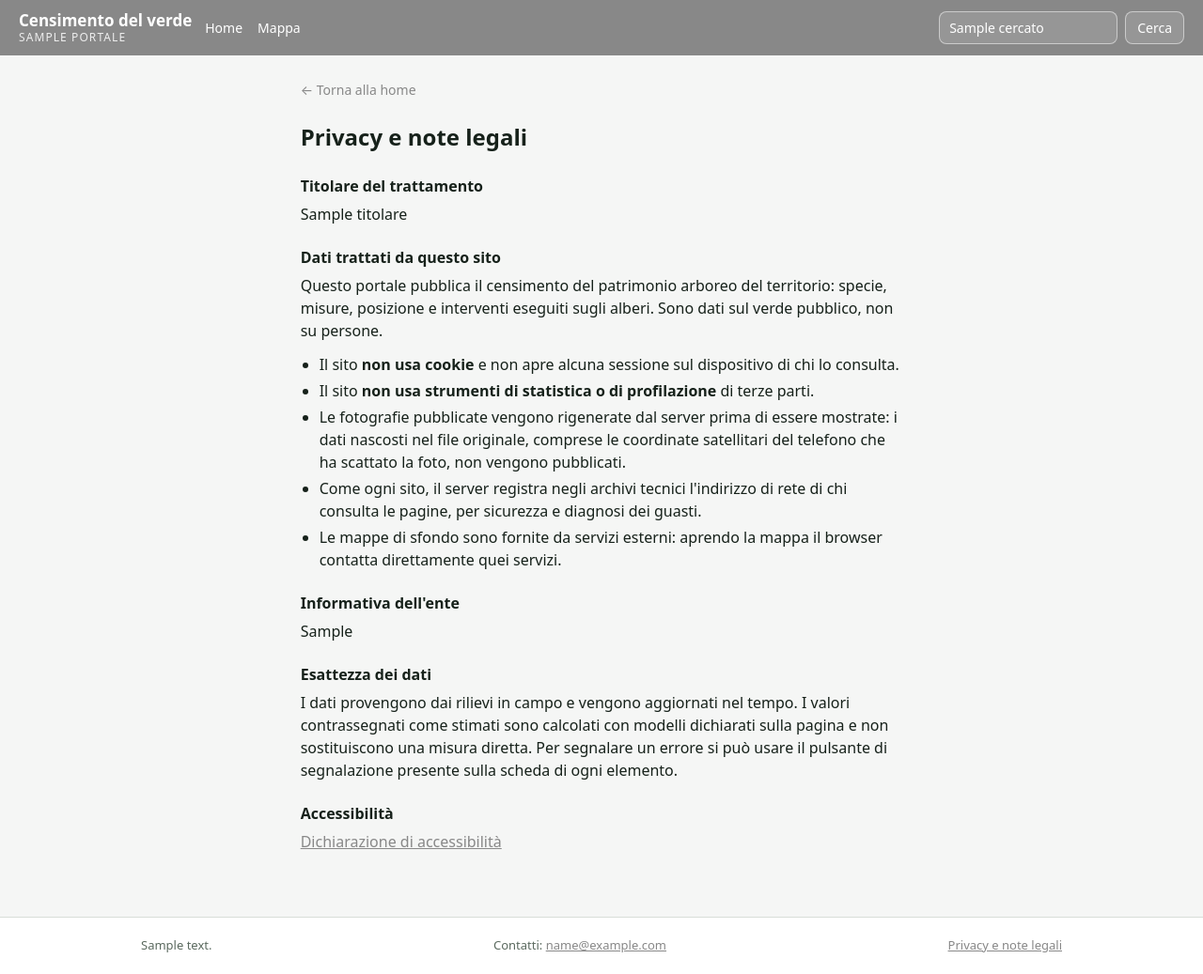
After one commit to vivaiohappygarden-ops/webgis-censimento, a Laravel app: template resources/views/portale/informativa.blade.php in a window 1280 px wide. The commit adds this page. Shown: the whole page at 94% size. Run offline with Laravel 12, Linux system fonts and the light colour scheme; the template is opened without the code that fills it: most values are stand-ins (such as "Sample title", 1, 10 or a date in 2020); parts of the project's set-up code (start-up, migrations or seed data) failed here and were passed over.

Commit message:
Portale pubblico: messa in linea
- pagina "Privacy e note legali" con la parte tecnica gia' scritta (niente
  cookie, niente statistiche di terze parti, foto rigenerate senza i dati
  nascosti del file originale) e i campi a cura dell'ente: titolare del
  trattamento, informativa propria, dichiarazione di accessibilita'. Senza
  titolare la pagina lo dice invece di far finta di niente
- collegamento alla pagina in fondo a ogni schermata del portale
- il portale e' indicizzabile dai motori di ricerca; la pagina del QR resta
  esclusa come prima
- l'app di campo non invade piu' le pagine pubbliche: il service worker ha
  ambito ristretto a /operatore e le installazioni vecchie su tutto il sito
  vengono rimosse al primo avvio
- copia pubblica delle fotografie calcolata una volta sola e tenuta su
  disco: senza, ogni visita a una scheda faceva ricodificare l'immagine da
  capo. La risposta resta senza cache del browser, cosi' spegnere la
  pubblicazione ha effetto subito
- certificati per i sottodomini dei Comuni emessi al volo, ma solo dopo che
  l'applicazione ha confermato che il nome corrisponde a un committente con
  il portale acceso: nessuno puo' far emettere certificati puntando un
  proprio nome sul nostro server
- guida di installazione: procedura DNS e primo avvio di un portale comunale

Co-Authored-By: Claude Fable 5 <noreply@anthropic.com>
Claude-Session: https://claude.ai/code/session_01Jk5VGJWnwfYKmGvpXDEHxb

```diff
--- a/app/Http/Controllers/Api/V1/ClientController.php
+++ b/app/Http/Controllers/Api/V1/ClientController.php
@@ -202,6 +202,9 @@ class ClientController extends Controller implements HasMiddleware
             'public_profile.color' => ['sometimes', 'nullable', 'string', 'regex:/^#[0-9a-fA-F]{6}$/'],
             'public_profile.footer_text' => ['sometimes', 'nullable', 'string', 'max:500'],
             'public_profile.show_co2' => ['sometimes', 'boolean'],
+            'public_profile.legal_owner' => ['sometimes', 'nullable', 'string', 'max:500'],
+            'public_profile.privacy_text' => ['sometimes', 'nullable', 'string', 'max:5000'],
+            'public_profile.accessibility_url' => ['sometimes', 'nullable', 'url', 'max:500'],
 
             // Prefisso delle etichette: la numerazione riparte da uno per
             // ogni committente (MEN-0001, GUI-0001)
--- a/app/Http/Controllers/Api/V1/PhotoController.php
+++ b/app/Http/Controllers/Api/V1/PhotoController.php
@@ -126,6 +126,9 @@ class PhotoController extends Controller implements HasMiddleware
         $photo = Photo::findOrFail($id);
         $photo->delete();
 
+        // La copia pubblica ridimensionata non deve sopravvivere all'originale
+        \App\Services\Photos\PublicPhotoCache::dimentica($photo);
+
         Audit::log('photo.deleted', $photo);
 
         return response()->noContent();
--- a/app/Http/Controllers/Portale/ElementoController.php
+++ b/app/Http/Controllers/Portale/ElementoController.php
@@ -5,7 +5,6 @@ namespace App\Http\Controllers\Portale;
 use App\Http\Controllers\Controller;
 use App\Models\Asset;
 use App\Models\Photo;
-use App\Services\Photos\ImageDerivative;
 use App\Services\Portale\PortalSearch;
 use App\Services\Portale\PortalState;
 use App\Support\PortalContext;
@@ -89,7 +88,7 @@ class ElementoController extends Controller
         $foto = $this->fotoPubblica($asset);
         abort_if($foto === null, 404);
 
-        $jpeg = ImageDerivative::jpeg(Storage::disk()->get($foto->s3_key), maxDimension: 1200, quality: 78);
+        $jpeg = \App\Services\Photos\PublicPhotoCache::jpeg($foto);
         abort_if($jpeg === null, 404);
 
         return response($jpeg, 200, [
@@ -120,7 +119,7 @@ class ElementoController extends Controller
         abort_unless(in_array($foto->category, ['before', 'during', 'after', 'census', 'reference'], true), 404);
         abort_unless($this->eventoPubblico($foto), 404);
 
-        $jpeg = ImageDerivative::jpeg(Storage::disk()->get($foto->s3_key), maxDimension: 1200, quality: 78);
+        $jpeg = \App\Services\Photos\PublicPhotoCache::jpeg($foto);
         abort_if($jpeg === null, 404);
 
         return response($jpeg, 200, [
--- a/app/Http/Middleware/ResolvePublicPortal.php
+++ b/app/Http/Middleware/ResolvePublicPortal.php
@@ -44,6 +44,9 @@ class ResolvePublicPortal
 
         app()->instance(PortalContext::class, $context);
         view()->share('portale', $context);
+        // Le pagine del portale sono fatte per essere trovate dai cittadini:
+        // a differenza della pagina del QR, vanno indicizzate
+        view()->share('indicizzabile', true);
 
         return $next($request);
     }
--- /dev/null
+++ b/resources/views/portale/informativa.blade.php
@@ -0,0 +1,75 @@
+@extends('portale.layout')
+
+@section('titolo', 'Privacy e note legali')
+
+@push('stile')
+<style>
+    h1 { font-size: 24px; margin: 8px 0 16px; }
+    h2 { font-size: 16px; margin: 22px 0 6px; }
+    .testo { max-width: 70ch; }
+    .testo p { margin: 0 0 12px; }
+    .testo ul { margin: 0 0 12px; padding-left: 20px; }
+    .testo li { margin-bottom: 4px; }
+    .proprio { white-space: pre-line; }
+    .mancante {
+        background: #fff7ed; border: 1px solid #fed7aa; color: #7c2d12;
+        border-radius: 10px; padding: 12px 16px; font-size: 14px;
+    }
+</style>
+@endpush
+
+@section('contenuto')
+    <a class="indietro" href="{{ $portale->url('/') }}">&larr; Torna alla home</a>
+
+    <h1>Privacy e note legali</h1>
+
+    <div class="testo">
+        <h2>Titolare del trattamento</h2>
+        @if ($titolare)
+            <p class="proprio">{{ $titolare }}</p>
+        @else
+            <p class="mancante">
+                Il titolare del trattamento non è ancora stato indicato. Va compilato dall'ente
+                prima di rendere pubblico questo portale.
+            </p>
+        @endif
+
+        <h2>Dati trattati da questo sito</h2>
+        <p>
+            Questo portale pubblica il censimento del patrimonio arboreo del territorio: specie,
+            misure, posizione e interventi eseguiti sugli alberi. Sono dati sul verde pubblico,
+            non su persone.
+        </p>
+        <ul>
+            <li>Il sito <strong>non usa cookie</strong> e non apre alcuna sessione sul dispositivo di chi lo consulta.</li>
+            <li>Il sito <strong>non usa strumenti di statistica o di profilazione</strong> di terze parti.</li>
+            <li>Le fotografie pubblicate vengono rigenerate dal server prima di essere mostrate: i dati
+                nascosti nel file originale, comprese le coordinate satellitari del telefono che ha
+                scattato la foto, non vengono pubblicati.</li>
+            <li>Come ogni sito, il server registra negli archivi tecnici l'indirizzo di rete di chi
+                consulta le pagine, per sicurezza e diagnosi dei guasti.</li>
+            <li>Le mappe di sfondo sono fornite da servizi esterni: aprendo la mappa il browser
+                contatta direttamente quei servizi.</li>
+        </ul>
+
+        @if ($testoEnte)
+            <h2>Informativa dell'ente</h2>
+            <p class="proprio">{{ $testoEnte }}</p>
+        @endif
+
+        <h2>Esattezza dei dati</h2>
+        <p>
+            I dati provengono dai rilievi in campo e vengono aggiornati nel tempo. I valori
+            contrassegnati come stimati sono calcolati con modelli dichiarati sulla pagina e non
+            sostituiscono una misura diretta. Per segnalare un errore si può usare il pulsante di
+            segnalazione presente sulla scheda di ogni elemento.
+        </p>
+
+        @if ($accessibilita)
+            <h2>Accessibilità</h2>
+            <p>
+                <a href="{{ $accessibilita }}" target="_blank" rel="noopener">Dichiarazione di accessibilità</a>
+            </p>
+        @endif
+    </div>
+@endsection
--- a/resources/views/portale/layout.blade.php
+++ b/resources/views/portale/layout.blade.php
@@ -237,6 +237,7 @@
             @if ($portale->contactEmail())
                 <div>Contatti: <a href="mailto:{{ $portale->contactEmail() }}">{{ $portale->contactEmail() }}</a></div>
             @endif
+            <div><a href="{{ $portale->url('/privacy') }}">Privacy e note legali</a></div>
         </div>
     </footer>
 </body>
--- a/routes/portale.php
+++ b/routes/portale.php
@@ -26,6 +26,7 @@ $rotte = function (): void {
     Route::get('/', [HomeController::class, 'home'])->name('home');
     Route::get('/cerca', [HomeController::class, 'cerca'])->name('cerca');
     Route::get('/stemma', [HomeController::class, 'logo'])->name('stemma');
+    Route::get('/privacy', [HomeController::class, 'informativa'])->name('privacy');
 
     Route::get('/elemento/{codice}', [ElementoController::class, 'mostra'])->name('elemento');
     Route::get('/elemento/{codice}/foto', [ElementoController::class, 'foto'])->name('elemento.foto');
--- a/routes/web.php
+++ b/routes/web.php
@@ -25,6 +25,39 @@ Route::middleware('throttle:240,1')->group(function () {
     Route::get('/p/{token}/foto', [\App\Http\Controllers\Web\PublicTreeController::class, 'photo'])
         ->where('token', '[A-Za-z0-9]{16,64}')->name('public.tree.photo');
 });
+
+/*
+ * Verifica dei nomi a dominio per il rilascio automatico del certificato.
+ * Caddy interroga questo indirizzo prima di chiedere un certificato per un
+ * sottodominio: senza, chiunque potrebbe far emettere certificati puntando
+ * un proprio nome sul nostro server.
+ */
+Route::get('/interno/tls', function (\Illuminate\Http\Request $request) {
+    $host = strtolower(trim((string) $request->query('domain')));
+    $base = strtolower((string) config('portal.base_host'));
+    $principale = strtolower((string) parse_url((string) config('app.url'), PHP_URL_HOST));
+
+    if ($host !== '' && $host === $principale) {
+        return response('', 200);
+    }
+
+    if ($host === '' || $base === '' || ! str_ends_with($host, '.'.$base)) {
+        return response('', 404);
+    }
+
+    $slug = substr($host, 0, -strlen('.'.$base));
+
+    $esiste = \App\Models\Client::query()->withoutGlobalScopes()
+        ->whereNull('deleted_at')
+        ->where('public_slug', $slug)
+        ->where('public_enabled', true)
+        ->where('is_active', true)
+        ->whereIn('tenant_id', \App\Models\Organization::query()->withoutGlobalScopes()
+            ->where('is_active', true)->whereNull('deleted_at')->select('id'))
+        ->exists();
+
+    return response('', $esiste ? 200 : 404);
+})->middleware('throttle:120,1')->name('interno.tls');
 
 Route::middleware('auth')->group(function () {
     Route::post('/logout', [WebAuthController::class, 'logout'])->name('logout');
```
Also changed, not shown: app/Http/Controllers/Portale/HomeController.php (+13 -0 lines), app/Services/Photos/PublicPhotoCache.php (added, +65 -0 lines), docs/DEPLOY-ARUBA.md (+47 -0 lines), resources/js/Pages/Territorio.vue (+47 -0 lines), resources/js/app.js (+17 -4 lines), tests/Feature/PortaleMessaInLineaTest.php (added, +108 -0 lines), public/manifest.webmanifest, 1 other file.
